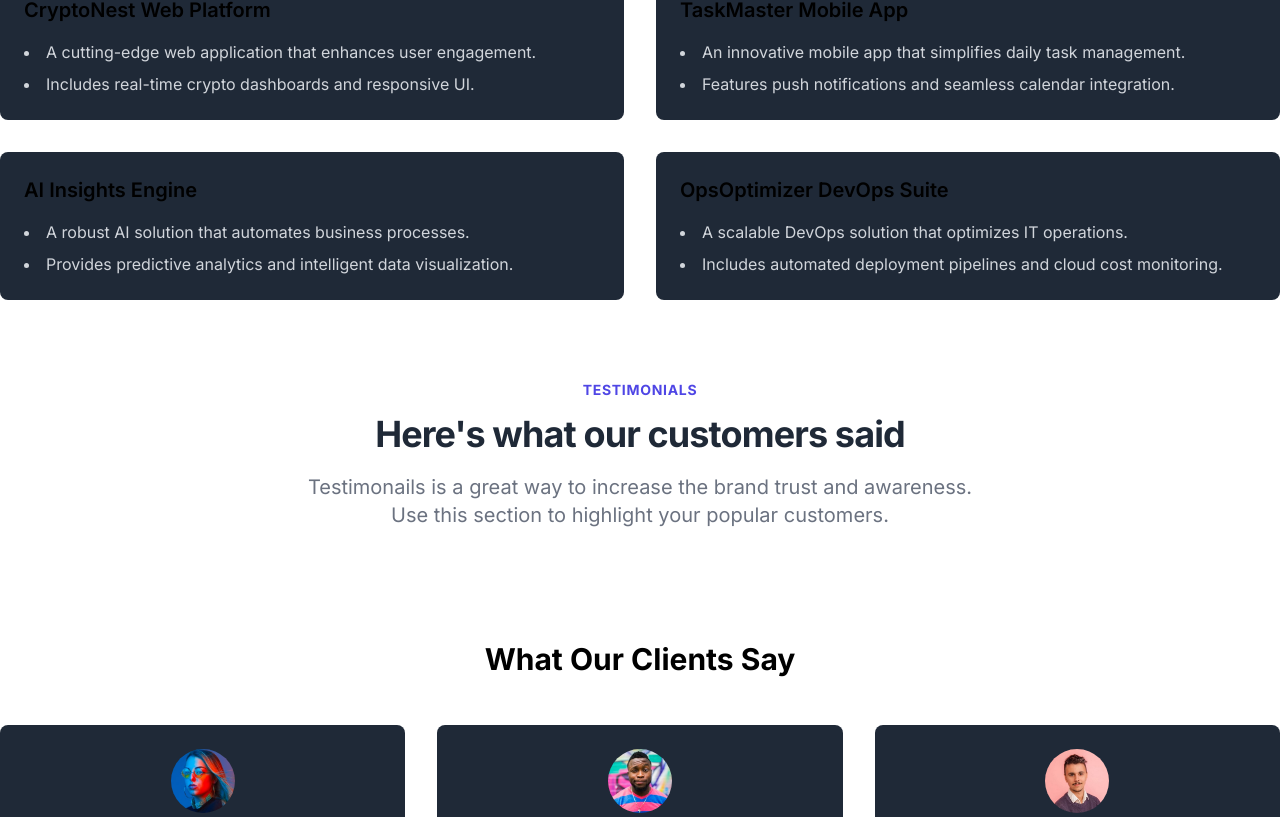
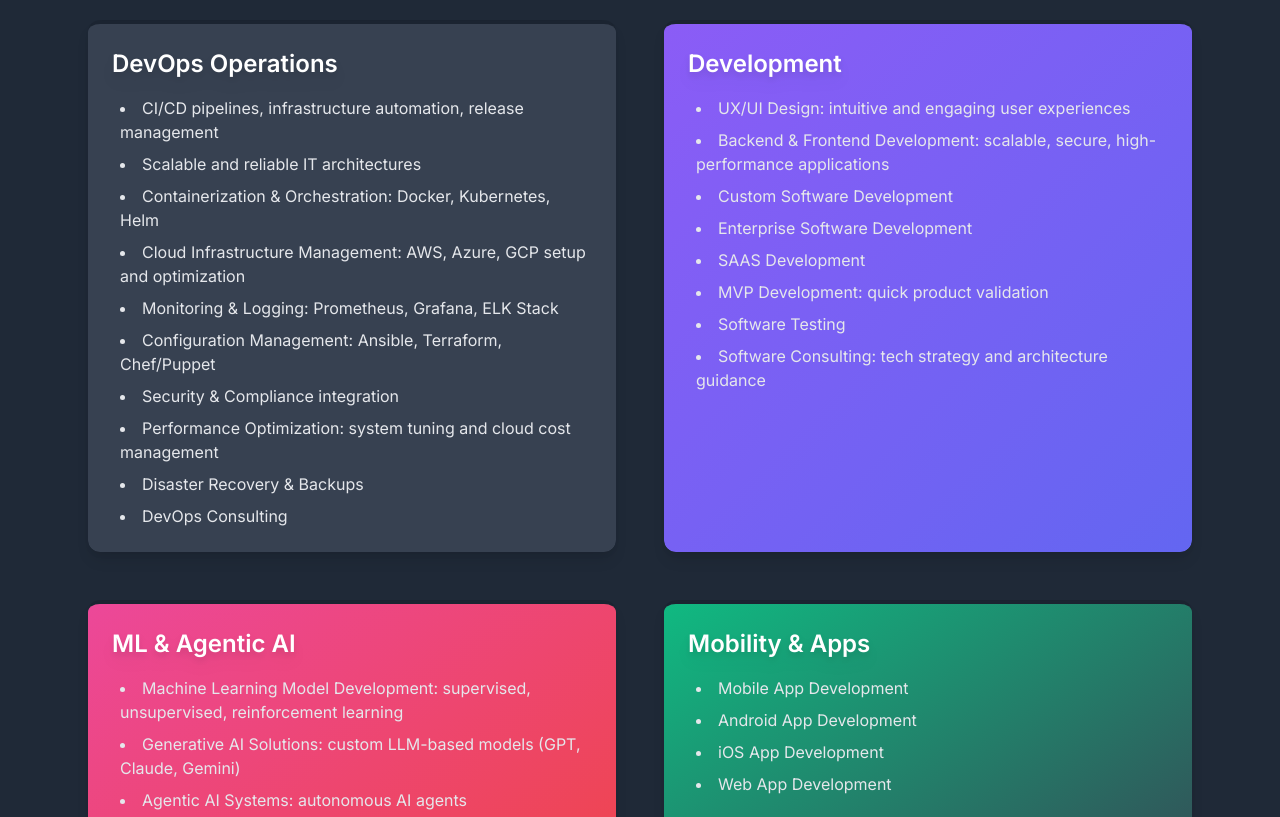
Before and after one commit to salzahir/Tekly-Site, a Next.js app: page / in a window 1280 px wide. Shown: the part 2943-3760 px from the top of the page. Built offline with nearby package versions, Linux system fonts and the light colour scheme.

Commit message:
feat: add Services section with data-driven component and content

```diff
--- /dev/null
+++ b/components/services.js
@@ -0,0 +1,86 @@
+import React from "react";
+
+const services = [
+  {
+    title: "DevOps Operations",
+    items: [
+      "CI/CD pipelines, infrastructure automation, release management",
+      "Scalable and reliable IT architectures",
+      "Containerization & Orchestration: Docker, Kubernetes, Helm",
+      "Cloud Infrastructure Management: AWS, Azure, GCP setup and optimization",
+      "Monitoring & Logging: Prometheus, Grafana, ELK Stack",
+      "Configuration Management: Ansible, Terraform, Chef/Puppet",
+      "Security & Compliance integration",
+      "Performance Optimization: system tuning and cloud cost management",
+      "Disaster Recovery & Backups",
+      "DevOps Consulting",
+    ],
+    color: "from-cyan-500 to-blue-500",
+  },
+  {
+    title: "Development",
+    items: [
+      "UX/UI Design: intuitive and engaging user experiences",
+      "Backend & Frontend Development: scalable, secure, high-performance applications",
+      "Custom Software Development",
+      "Enterprise Software Development",
+      "SAAS Development",
+      "MVP Development: quick product validation",
+      "Software Testing",
+      "Software Consulting: tech strategy and architecture guidance",
+    ],
+    color: "from-purple-500 to-indigo-500",
+  },
+  {
+    title: "ML & Agentic AI",
+    items: [
+      "Machine Learning Model Development: supervised, unsupervised, reinforcement learning",
+      "Generative AI Solutions: custom LLM-based models (GPT, Claude, Gemini)",
+      "Agentic AI Systems: autonomous AI agents",
+      "AI Workflow Automation",
+      "Natural Language Processing (NLP): chatbots, sentiment analysis, language understanding",
+      "Predictive Analytics & Forecasting",
+    ],
+    color: "from-pink-500 to-red-500",
+  },
+  {
+    title: "Mobility & Apps",
+    items: [
+      "Mobile App Development",
+      "Android App Development",
+      "iOS App Development",
+      "Web App Development",
+    ],
+    color: "from-green-500 to-teal-500",
+  },
+];
+
+export default function Services() {
+  return (
+    <section id="services" className="bg-gray-800 text-white py-20">
+      <div className="max-w-6xl mx-auto px-6">
+        <h3 className="text-2xl sm:text-3xl font-bold text-center mb-12 text-cyan-400 animate-fadeInUp">
+          Our Services
+        </h3>
+        <div className="grid grid-cols-1 md:grid-cols-2 gap-8 lg:gap-12">
+          {services.map((service, idx) => (
+            <div
+              key={service.title}
+              className={`bg-gray-700 p-6 rounded-xl shadow-lg hover:scale-[1.03] transition-transform duration-300 border-t-4 border-transparent bg-gradient-to-br ${service.color} bg-clip-padding`}
+              style={{ borderTopColor: "rgba(0,0,0,0.1)" }}
+            >
+              <h4 className="text-2xl font-semibold mb-4 text-cyan-200 drop-shadow-lg">
+                {service.title}
+              </h4>
+              <ul className="list-disc list-inside text-gray-200 space-y-2 text-base pl-2">
+                {service.items.map((item, i) => (
+                  <li key={i}>{item}</li>
+                ))}
+              </ul>
+            </div>
+          ))}
+        </div>
+      </div>
+    </section>
+  );
+}
--- a/pages/index.js
+++ b/pages/index.js
@@ -9,7 +9,7 @@
 import Footer from "../components/footer";
 import Testimonials from "../components/testimonials";
 import Faq from "../components/faq";
-import PopupWidget from "../components/popupWidget";
+import Services from "../components/services";
 
 //import dynamic from "next/dynamic";
 
@@ -45,6 +45,12 @@
       <Benefits data={benefitOne} />
       <Benefits imgPos="right" data={benefitTwo} />
       <SectionTitle
+        pretitle="Tekly Studio Services"
+        title="Our Services">
+        Tekly Studio delivers tailored digital solutions, robust DevOps, and cutting-edge AI systems to help your business scale, innovate, and succeed.
+      </SectionTitle>
+      <Services />
+      <SectionTitle
         pretitle="Explore Our Work"
         title="Discover Our Creative Projects">
         This section showcases the innovative solutions we've delivered for our clients. Each project is crafted with precision and purpose to drive results and elevate digital experiences.
@@ -63,7 +69,6 @@
       </SectionTitle>
       <Faq />
       <Footer />
-      <PopupWidget />
     </>
   );
 }
```
